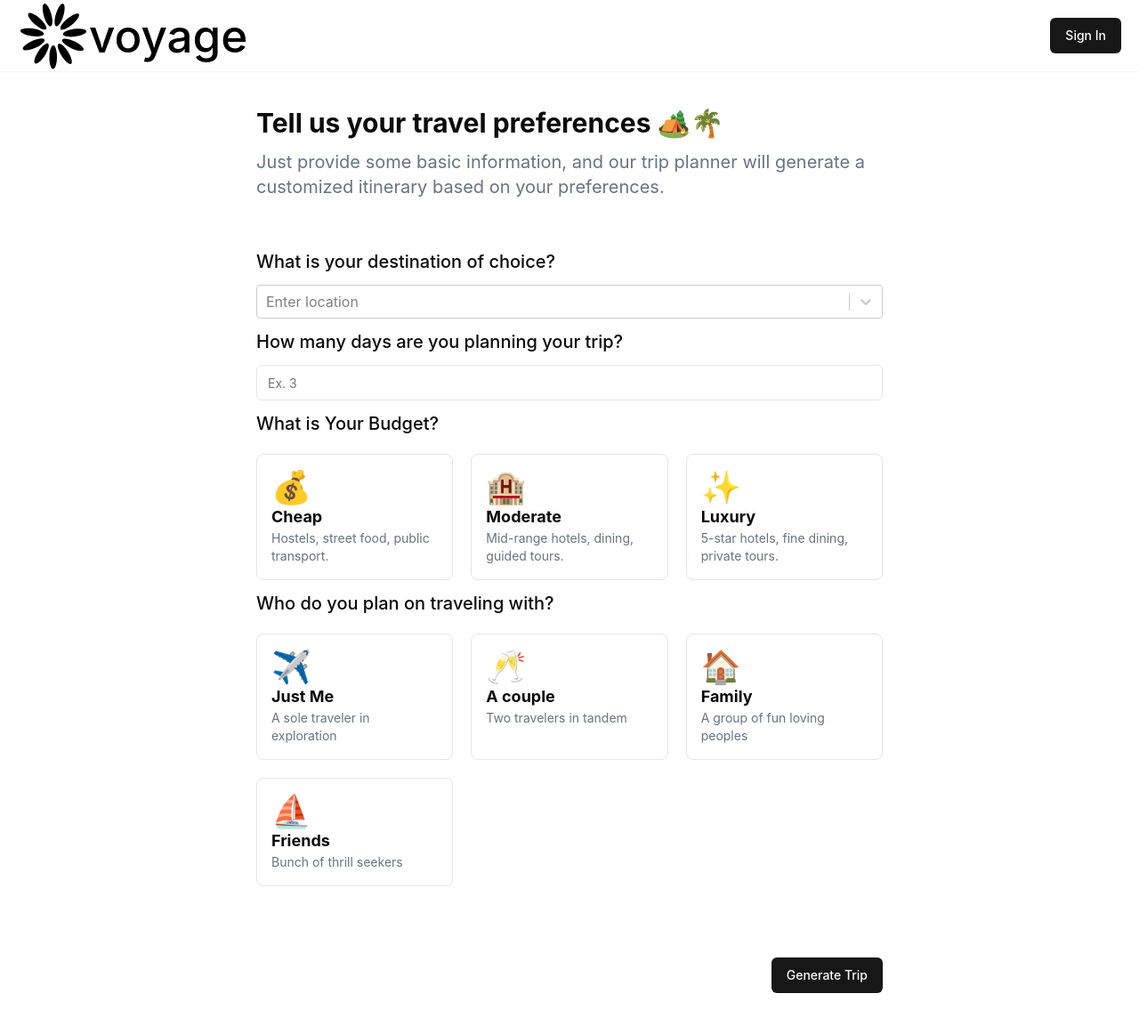
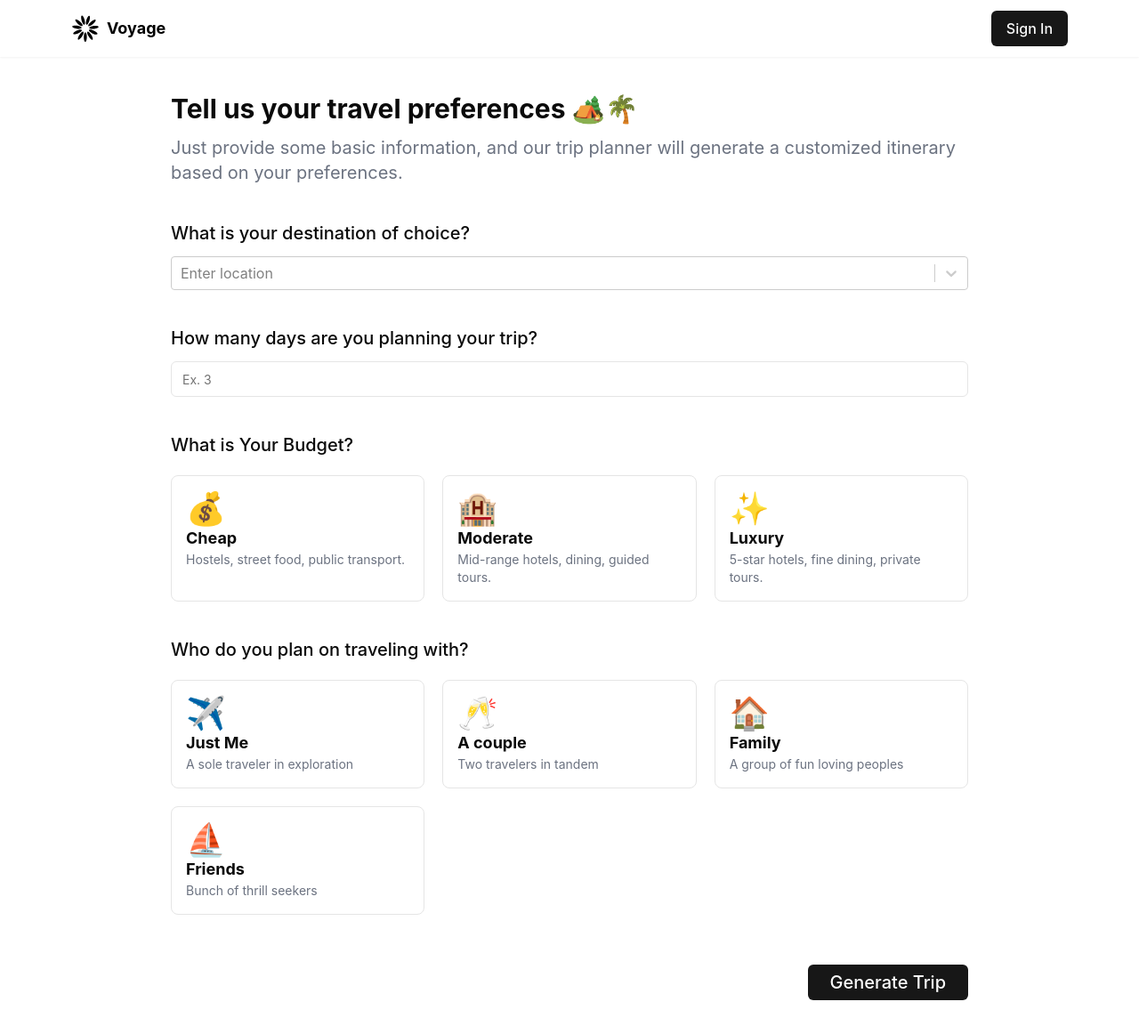
Before and after one commit to vishal862/ai-trip-planner, a React (Vite) app: page /create-trip in a window 1280 px wide. Shown: the top 1162 px of the page at 89% size. After the commit the page ends 1140 px from the top, so only its background shows below. Built offline with nearby package versions, Linux system fonts and the light colour scheme.

Commit message:
my trips section and other changes

```diff
--- a/src/components/createTrip/index.jsx
+++ b/src/components/createTrip/index.jsx
@@ -25,7 +25,7 @@ import { useNavigate } from "react-router-dom";
 
 function CreateTrip() {
   const { toast } = useToast();
-  const route = useNavigate()
+  const route = useNavigate();
   const [selectedPlace, setSelectedPlace] = useState(null);
   const [options, setOptions] = useState([]);
   const [inputValue, setInputValue] = useState("");
@@ -125,7 +125,7 @@ function CreateTrip() {
       });
       return;
     }
-    if (!formData.destination || !formData.budget || !formData.travelWith) {
+    if (!formData.destination || !formData.days || !formData.budget || !formData.travelWith) {
       toast({
         title: "Error",
         description: "Please fill all the details",
@@ -150,7 +150,7 @@ function CreateTrip() {
 
   const saveTripData = async (TripData) => {
     setLoading(true);
-    const user = JSON.parse(localStorage.getItem('user'));
+    const user = JSON.parse(localStorage.getItem("user"));
     console.log(user);
 
     const docId = Date.now().toString();
@@ -162,22 +162,22 @@ function CreateTrip() {
     });
 
     setLoading(false);
-    route('/view-trip/'+docId)
+    route("/view-trip/" + docId);
   };
 
   return (
-    <div className="sm:px-10 md:px-32 lg:px-56 xl:px-72 px-5 mt-10">
-      <h1 className="font-bold text-3xl">
+    <div className="px-5 sm:px-10 md:px-20 lg:px-32 xl:px-48 2xl:px-56 mt-10">
+      <h1 className="font-bold text-2xl sm:text-3xl text-center sm:text-left">
         Tell us your travel preferences 🏕️🌴
       </h1>
-      <p className="mt-3 text-gray-500 text-xl">
+      <p className="mt-3 text-gray-500 text-lg sm:text-xl text-center sm:text-left">
         Just provide some basic information, and our trip planner will generate
         a customized itinerary based on your preferences.
       </p>
 
-      <div className="mt-14">
+      <div className="mt-10 space-y-10">
         <div>
-          <h2 className="text-xl font-medium my-3">
+          <h2 className="text-lg sm:text-xl font-medium my-3 text-center sm:text-left">
             What is your destination of choice?
           </h2>
           <Select
@@ -189,14 +189,14 @@ function CreateTrip() {
             noOptionsMessage={() => "No locations found"}
           />
           {selectedPlace && (
-            <p className="mt-2 text-gray-600">
+            <p className="mt-2 text-gray-600 text-center sm:text-left">
               Selected: {selectedPlace.label}
             </p>
           )}
         </div>
 
         <div>
-          <h2 className="text-xl font-medium my-3">
+          <h2 className="text-lg sm:text-xl font-medium my-3 text-center sm:text-left">
             How many days are you planning your trip?
           </h2>
           <Input
@@ -204,52 +204,67 @@ function CreateTrip() {
             type="number"
             value={formData.days}
             onChange={handleDaysChange}
+            className="w-full"
           />
         </div>
 
         <div>
-          <h2 className="text-xl font-medium my-3">What is Your Budget?</h2>
-          <div className="grid grid-cols-3 mt-5 gap-5">
+          <h2 className="text-lg sm:text-xl font-medium my-3 text-center sm:text-left">
+            What is Your Budget?
+          </h2>
+          <div className="grid grid-cols-2 sm:grid-cols-3 gap-5 mt-5">
             {budgetOptions.map((item) => (
               <div
                 key={item.id}
-                className={`rounded-lg border p-4 cursor-pointer hover:shadow-lg ${
+                className={`rounded-lg border p-4 cursor-pointer hover:shadow-lg transition-all duration-200 text-center sm:text-left ${
                   formData.budget === item.title ? "border-blue-500" : ""
                 }`}
                 onClick={() => handleBudgetSelect(item.title)}
               >
-                <h2 className="text-4xl">{item.icon}</h2>
-                <h2 className="text-lg font-bold">{item.title}</h2>
-                <h2 className="text-sm text-gray-500">{item.description}</h2>
+                <h2 className="text-3xl sm:text-4xl">{item.icon}</h2>
+                <h2 className="text-md sm:text-lg font-bold">{item.title}</h2>
+                <h2 className="text-xs sm:text-sm text-gray-500">
+                  {item.description}
+                </h2>
               </div>
             ))}
           </div>
         </div>
 
         <div>
-          <h2 className="text-xl font-medium my-3">
+          <h2 className="text-lg sm:text-xl font-medium my-3 text-center sm:text-left">
             Who do you plan on traveling with?
           </h2>
-          <div className="grid grid-cols-3 mt-5 gap-5">
+          <div className="grid grid-cols-2 sm:grid-cols-3 gap-5 mt-5">
             {selectTravelsList.map((item) => (
               <div
                 key={item.id}
-                className={`rounded-lg border p-4 cursor-pointer hover:shadow-lg ${
+                className={`rounded-lg border p-4 cursor-pointer hover:shadow-lg transition-all duration-200 text-center sm:text-left ${
                   formData.travelWith === item.people ? "border-blue-500" : ""
                 }`}
                 onClick={() => handleTravelSelect(item.people)}
               >
-                <h2 className="text-4xl">{item.icon}</h2>
-                <h2 className="text-lg font-bold">{item.title}</h2>
-                <h2 className="text-sm text-gray-500">{item.desc}</h2>
+                <h2 className="text-3xl sm:text-4xl">{item.icon}</h2>
+                <h2 className="text-md sm:text-lg font-bold">{item.title}</h2>
+                <h2 className="text-xs sm:text-sm text-gray-500">
+                  {item.desc}
+                </h2>
               </div>
             ))}
           </div>
         </div>
 
-        <div className="flex justify-end my-20">
-          <Button disabled={loading} onClick={onGenerate}>
-            {loading ? <AiOutlineLoading3Quarters className="animate-spin h-7 w-7" /> : "Generate Trip"}
+        <div className="flex justify-center py-4 sm:justify-end my-14">
+          <Button
+            disabled={loading}
+            onClick={onGenerate}
+            className="px-6 py-4 text-lg sm:text-xl"
+          >
+            {loading ? (
+              <AiOutlineLoading3Quarters className="animate-spin h-6 w-6" />
+            ) : (
+              "Generate Trip"
+            )}
           </Button>
         </div>
 
@@ -257,19 +272,25 @@ function CreateTrip() {
           <DialogContent>
             <DialogHeader>
               <DialogDescription>
-                <div className="flex items-center">
-                  <img src="logo.svg" />
-                  <h1 className="text-black">voyage</h1>
+                <div className="flex items-center justify-center sm:justify-start">
+                  <img src="logo.svg" alt="Voyage Logo" className="h-8 w-8" />
+                  <h1 className="text-black ml-2 text-xl font-semibold">
+                    Voyage
+                  </h1>
                 </div>
-                <h2 className="font-bold mt-5 text-lg">Sign In With Google</h2>
-                <p>Sign in to the App with Google authentication securely</p>
+                <h2 className="font-bold mt-5 text-lg text-center sm:text-left">
+                  Sign In With Google
+                </h2>
+                <p className="text-center sm:text-left">
+                  Sign in to the App with Google authentication securely
+                </p>
 
                 <Button
                   onClick={login}
-                  className="w-full mt-5 flex gap-4 items-center"
+                  className="w-full mt-5 flex gap-4 items-center justify-center py-3"
                 >
-                  <FcGoogle className="h-7 w-7" />
-                  Sign In with google
+                  <FcGoogle className="h-6 w-6" />
+                  Sign In with Google
                 </Button>
               </DialogDescription>
             </DialogHeader>
--- a/src/components/custom/Header.jsx
+++ b/src/components/custom/Header.jsx
@@ -19,9 +19,7 @@ import axios from "axios";
 const Header = () => {
   const navigate = useNavigate();
   const user = JSON.parse(localStorage.getItem("user"));
-  useEffect(() => {
   console.log(user);
-  }, []);
 
   const [openDialouge, setOpenDialouge] = useState(false);
 
@@ -42,7 +40,6 @@ const Header = () => {
         }
       )
       .then((res) => {
-        console.log(res);
         localStorage.setItem("user", JSON.stringify(res.data));
         setOpenDialouge(false);
         window.location.reload();
@@ -53,38 +50,30 @@ const Header = () => {
   };
 
   return (
-    <div className="flex justify-between px-5 shadow-sm items-center">
-      <div className="">
-        <Link className="flex justify-center items-center" to={'/'}>
-          <img src="logo.svg" alt="" />
-          <h1 className="text-black">voyage</h1>
+    <div className="flex justify-between items-center px-5 py-3 shadow-sm md:px-10 lg:px-20">
+      <Link className="flex items-center space-x-2" to={'/'}>
+        <img src="/logo.svg" alt="Logo" className="h-8" />
+        <h1 className="text-black font-bold text-lg">Voyage</h1>
       </Link>
-      </div>
+
       {user ? (
-        <>
-          <div className="flex justify-center items-center gap-4">
+        <div className="flex items-center space-x-3 md:space-x-5">
           <Link to={"/create-trip"}>
-              <Button
-                variant={"outline"}
-                className="rounded-xl bg-white text-black hover:bg-gray-100"
-              >
+            <Button className="rounded-xl bg-white text-black hover:bg-gray-100 px-3 text-sm md:text-base">
               + Create Trips
             </Button>
           </Link>
           <Link to={'/my-trips'}>
-            <Button
-              variant={"outline"}
-              className="rounded-xl bg-white text-black hover:bg-gray-100"
-            >
+            <Button className="rounded-xl bg-white text-black hover:bg-gray-100 px-3 text-sm md:text-base">
               My Trips
             </Button>
           </Link>
           <Popover>
             <PopoverTrigger className="bg-transparent p-0">
               <img
-                  className="h-[35px] w-[35px] rounded-full cursor-pointer"
-                  src={user.picture}
-                  alt=""
+                className="h-8 w-8 md:h-10 md:w-10 rounded-full cursor-pointer"
+                src={user?.picture}
+                alt="User"
               />
             </PopoverTrigger>
             <PopoverContent>
@@ -101,27 +90,26 @@ const Header = () => {
             </PopoverContent>
           </Popover>
         </div>
-        </>
       ) : (
-        <Button onClick={() => setOpenDialouge(true)}>Sign In</Button>
+        <Button onClick={() => setOpenDialouge(true)} className="text-sm md:text-base">Sign In</Button>
       )}
+
       <Dialog open={openDialouge}>
         <DialogContent>
           <DialogHeader>
             <DialogDescription>
-              <div className="flex items-center">
-                <img src="logo.svg" />
-                <h1 className="text-black">voyage</h1>
+              <div className="flex items-center space-x-2">
+                <img src="logo.svg" className="h-8" alt="Logo" />
+                <h1 className="text-black font-bold text-lg">Voyage</h1>
               </div>
               <h2 className="font-bold mt-5 text-lg">Sign In With Google</h2>
               <p>Sign in to the App with Google authentication securely</p>
-
               <Button
                 onClick={login}
                 className="w-full mt-5 flex gap-4 items-center"
               >
                 <FcGoogle className="h-7 w-7" />
-                Sign In with google
+                Sign In with Google
               </Button>
             </DialogDescription>
           </DialogHeader>
--- a/src/components/myTrips/index.jsx
+++ b/src/components/myTrips/index.jsx
@@ -1,9 +1,99 @@
-import React from 'react'
+import React, { useEffect, useState } from "react";
+import { collection, query, where, getDocs } from "firebase/firestore";
+import { Skeleton } from "@/components/ui/skeleton";
+
+import { db } from "../../services/FirebaseConfig";
+import { Link, useNavigate } from "react-router-dom";
 
 const MyTrips = () => {
+  const user = JSON.parse(localStorage.getItem("user"));
+
+  const navigate = useNavigate();
+  if (!user) {
+    navigate("/");
+    return;
+  }
+
+  const [trips, setTrips] = useState([]);
+  console.log(trips);
+
+  const [Loading, setLoading] = useState(true);
+
+  useEffect(() => {
+    fetchUserTrips().then((data) => {
+      setTrips(data || []);
+      setLoading(false);
+    });
+  }, [user.id]);
+
+  const fetchUserTrips = async () => {
+    const userEmail = user?.email;
+    if (!userEmail) return;
+
+    const q = query(
+      collection(db, "AiTrip"),
+      where("userEmail", "==", userEmail)
+    );
+    try {
+      const querySnapshot = await getDocs(q);
+      const trips = querySnapshot.docs.map((doc) => ({
+        id: doc.id,
+        ...doc.data(),
+      }));
+      return trips;
+    } catch (error) {
+      console.error("Error fetching trips:", error);
+    }
+  };
+
   return (
-    <div>MyTrips</div>
-  )
-}
+    <>
+      <h2 className="font-bold text-3xl text-center mt-5">My Trips</h2>
 
-export default MyTrips
+      {Loading ? (
+        <div className="flex justify-center items-center min-h-screen">
+          <div className="grid grid-cols-1 sm:grid-cols-2 md:grid-cols-3 gap-4">
+            {[...Array(6)].map((_, index) => (
+              <Skeleton
+                key={index}
+                className="h-[250px] w-[250px] rounded-xl"
+              />
+            ))}
+          </div>
+        </div>
+      ) : (
+        <div className="sm:px-10 md:px-32 lg:px-56 xl:px-72 px-5 mt-10">
+          <div className="grid grid-cols-1 sm:grid-cols-2 md:grid-cols-3 gap-6 mt-10">
+            {trips.map((eachTrip, index) => (
+              <Link key={index} to={`/view-trip/${eachTrip.id}`}>
+                <div
+                  key={index}
+                  className="bg-white p-4 rounded-xl shadow-md hover:shadow-lg hover:scale-105 transition-transform duration-300 h-[250px] flex flex-col justify-between"
+                >
+                  <img
+                    className="h-[150px] w-full object-cover rounded-lg"
+                    src="/travel.jpg"
+                    alt=""
+                  />
+                  <h1 className="text-lg text-black font-bold mt-3 text-center truncate w-full">
+                    {eachTrip?.userSelection?.destination}
+                  </h1>
+                  <p className="text-sm text-gray-500 text-center w-full">
+                    {eachTrip?.userSelection?.days} days trip with
+                    <span className="font-bold">
+                      {" "}
+                      {eachTrip?.userSelection?.budget}
+                    </span>{" "}
+                    Budget
+                  </p>
+                </div>
+              </Link>
+            ))}
+          </div>
+        </div>
+      )}
+    </>
+  );
+};
+
+export default MyTrips;
--- /dev/null
+++ b/src/components/ui/skeleton.jsx
@@ -0,0 +1,10 @@
+import { cn } from "@/lib/utils"
+
+function Skeleton({
+  className,
+  ...props
+}) {
+  return (<div className={cn("animate-pulse rounded-md bg-muted", className)} {...props} />);
+}
+
+export { Skeleton }
--- a/src/components/viewTrip/[tripId]/index.jsx
+++ b/src/components/viewTrip/[tripId]/index.jsx
@@ -10,6 +10,9 @@ const ViewTrip = () => {
   const { tripId } = useParams();
 
   const [trip, setTrip] = useState([])
+
+  console.log(trip);
+
 
   useEffect(() => {
     tripId&&getTripData();
```
Also changed, not shown: src/components/Home/index.jsx (+18 -7 lines), src/components/viewTrip/component/HotelRecc.jsx (+14 -20 lines), src/components/viewTrip/component/InfoSection.jsx (+29 -14 lines), src/components/viewTrip/component/PlacesToVisit.jsx (+20 -24 lines), public/Galaxy-Fold2-localhost.png (added). Lines whose indentation alone changed are shown as unchanged.
